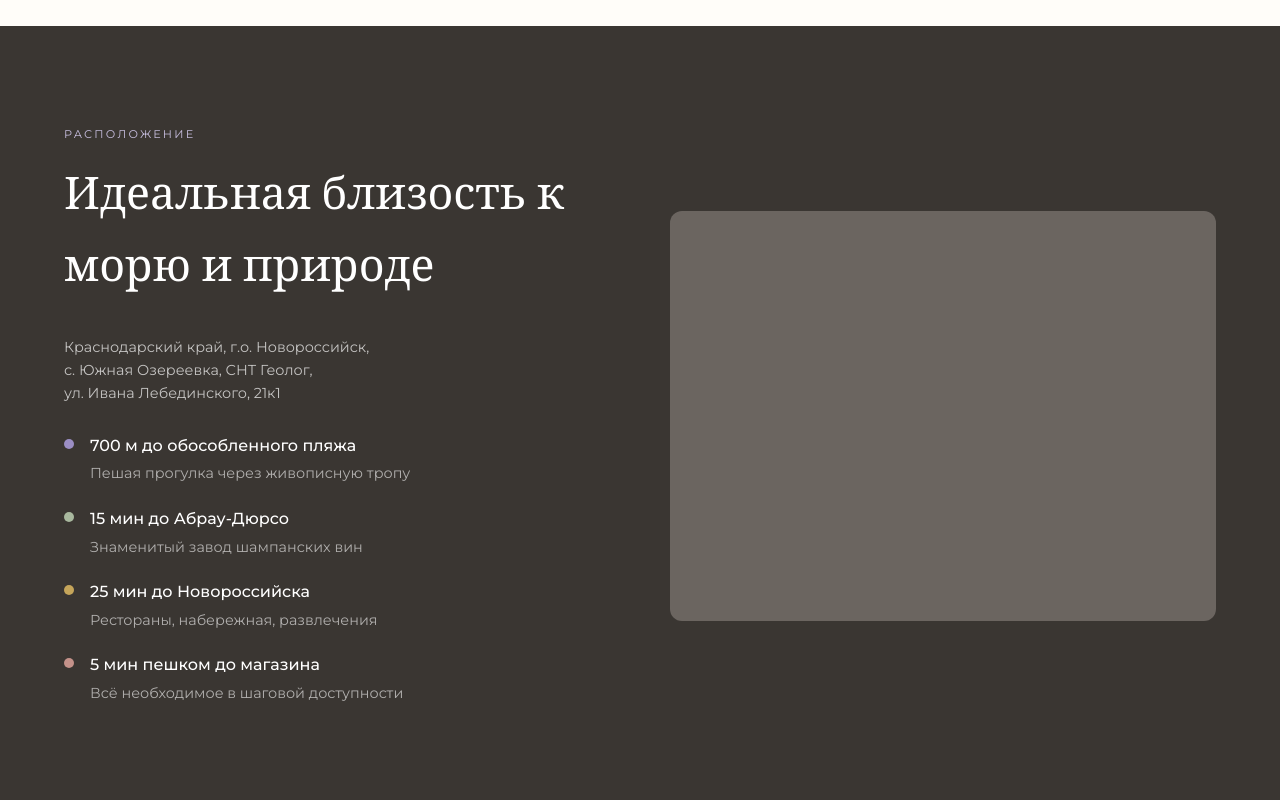
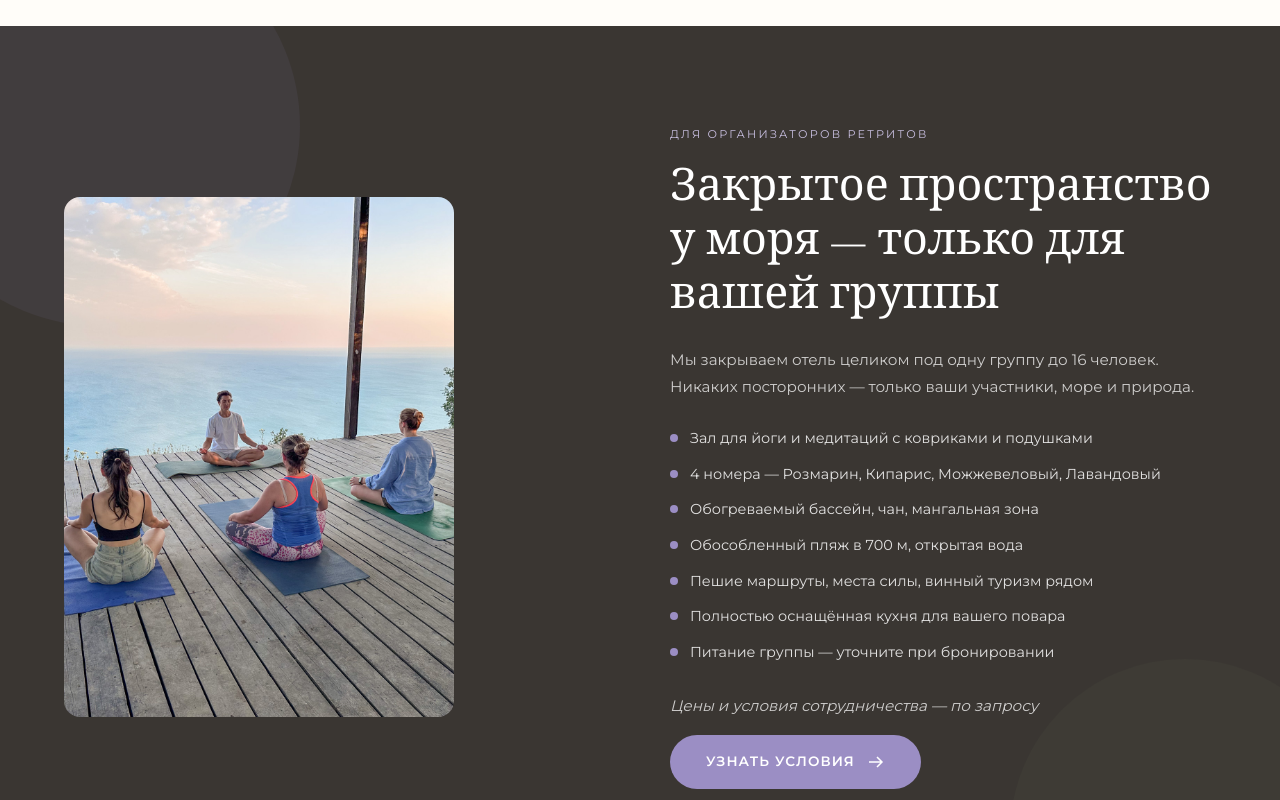
Before and after one commit to LeoArtiglio/provanse-landing, a plain HTML site: page index.html in a window 1280 px wide. Shown: the part 6940-7740 px from the top of the page. Drawn offline with nearby package versions, Linux system fonts and the light colour scheme.

Commit message:
feat: add retreat lead magnet section for organizers
- New dark-themed section targeting retreat organizers
- Highlights: closed venue for up to 16 people, yoga hall,
  heated pool, secluded beach, hiking trails, equipped kitchen
- WhatsApp CTA with pre-filled message for inquiries
- Prices hidden intentionally — contact required (lead capture)

Co-Authored-By: Claude Sonnet 4.6 <noreply@anthropic.com>

```diff
--- a/index.html
+++ b/index.html
@@ -278,6 +278,25 @@ button{cursor:pointer;border:none;background:none;font-family:inherit}
 .lightbox-nav:hover{background:rgba(255,255,255,.15)}
 .lightbox-prev{left:20px}
 .lightbox-next{right:20px}
+
+/* ===== RETREAT LEAD MAGNET ===== */
+.retreat-cta{background:var(--charcoal);color:#fff;position:relative;overflow:hidden}
+.retreat-cta::before{content:'';position:absolute;top:-100px;left:-100px;width:400px;height:400px;border-radius:50%;background:rgba(155,142,196,.08);pointer-events:none}
+.retreat-cta::after{content:'';position:absolute;bottom:-120px;right:-80px;width:350px;height:350px;border-radius:50%;background:rgba(122,139,111,.06);pointer-events:none}
+.retreat-grid{display:grid;grid-template-columns:1fr 1fr;gap:60px;align-items:center}
+.retreat-img{position:relative;border-radius:16px;overflow:hidden;aspect-ratio:3/4;max-height:520px}
+.retreat-img img{width:100%;height:100%;object-fit:cover}
+.retreat-content{position:relative;z-index:1}
+.retreat-content h2{font-family:var(--serif);font-size:clamp(2rem,3.5vw,2.8rem);font-weight:500;margin-bottom:24px;line-height:1.2}
+.retreat-content p{color:rgba(255,255,255,.75);line-height:1.8;margin-bottom:16px;font-size:.95rem}
+.retreat-list{list-style:none;display:flex;flex-direction:column;gap:14px;margin:28px 0}
+.retreat-list li{display:flex;align-items:flex-start;gap:12px;font-size:.9rem;color:rgba(255,255,255,.85);line-height:1.5}
+.retreat-list li::before{content:'';width:8px;height:8px;border-radius:50%;background:var(--lavender);flex-shrink:0;margin-top:6px}
+.retreat-note{font-size:.85rem;color:rgba(255,255,255,.5);font-style:italic;margin-bottom:28px}
+.retreat-btn{display:inline-flex;align-items:center;gap:10px;background:var(--lavender);color:#fff;font-size:.85rem;font-weight:600;letter-spacing:.08em;text-transform:uppercase;padding:16px 36px;border-radius:50px;transition:background .3s,transform .2s}
+.retreat-btn:hover{background:var(--olive);transform:translateY(-2px)}
+.retreat-btn svg{width:20px;height:20px}
+@media(max-width:768px){.retreat-grid{grid-template-columns:1fr;gap:32px}.retreat-img{max-height:360px;aspect-ratio:4/3}}
 </style>
 </head>
 <body>
@@ -765,6 +784,36 @@ button{cursor:pointer;border:none;background:none;font-family:inherit}
 </div>
 </section>
 
+<!-- RETREAT LEAD MAGNET -->
+<section class="retreat-cta section-pad" id="retreat-org">
+<div class="container">
+  <div class="retreat-grid">
+    <div class="retreat-img reveal-left">
+      <img src="image/IMG_0652.jpg" alt="Медитация на террасе с видом на море" loading="lazy">
+    </div>
+    <div class="retreat-content reveal-right">
+      <div class="about-tag" style="color:var(--lavender-soft)">Для организаторов ретритов</div>
+      <h2>Закрытое пространство у моря — только для вашей группы</h2>
+      <p>Мы закрываем отель целиком под одну группу до 16 человек. Никаких посторонних — только ваши участники, море и природа.</p>
+      <ul class="retreat-list">
+        <li>Зал для йоги и медитаций с ковриками и подушками</li>
+        <li>4 номера — Розмарин, Кипарис, Можжевеловый, Лавандовый</li>
+        <li>Обогреваемый бассейн, чан, мангальная зона</li>
+        <li>Обособленный пляж в 700 м, открытая вода</li>
+        <li>Пешие маршруты, места силы, винный туризм рядом</li>
+        <li>Полностью оснащённая кухня для вашего повара</li>
+        <li>Питание группы — уточните при бронировании</li>
+      </ul>
+      <p class="retreat-note">Цены и условия сотрудничества — по запросу</p>
+      <a href="https://wa.me/79180572711?text=%D0%97%D0%B4%D1%80%D0%B0%D0%B2%D1%81%D1%82%D0%B2%D1%83%D0%B9%D1%82%D0%B5!%20%D0%A5%D0%BE%D1%87%D1%83%20%D1%83%D0%B7%D0%BD%D0%B0%D1%82%D1%8C%20%D1%83%D1%81%D0%BB%D0%BE%D0%B2%D0%B8%D1%8F%20%D0%BF%D0%BB%D0%BE%D1%89%D0%B0%D0%B4%D0%BA%D0%B8%20%D0%B4%D0%BB%D1%8F%20%D1%80%D0%B5%D1%82%D1%80%D0%B8%D1%82%D0%B0" class="retreat-btn" target="_blank" rel="noopener">
+        Узнать условия
+        <svg viewBox="0 0 20 20" fill="none" stroke="currentColor" stroke-width="1.5"><path d="M4 10h12M12 5l5 5-5 5"/></svg>
+      </a>
+    </div>
+  </div>
+</div>
+</section>
+
 <!-- LOCATION -->
 <section class="location section-pad" id="location">
 <div class="container">
```
Also changed, not shown: 1 other file.
